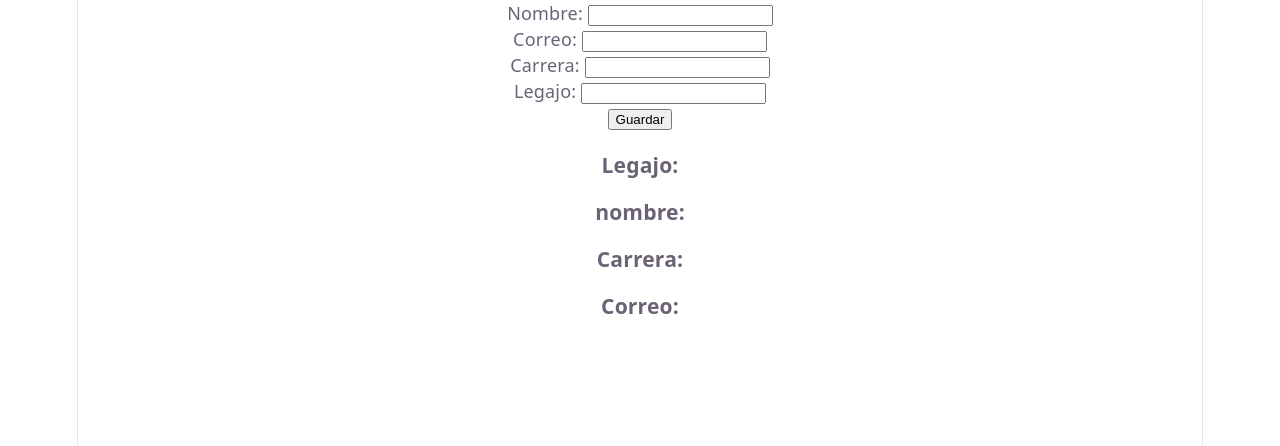
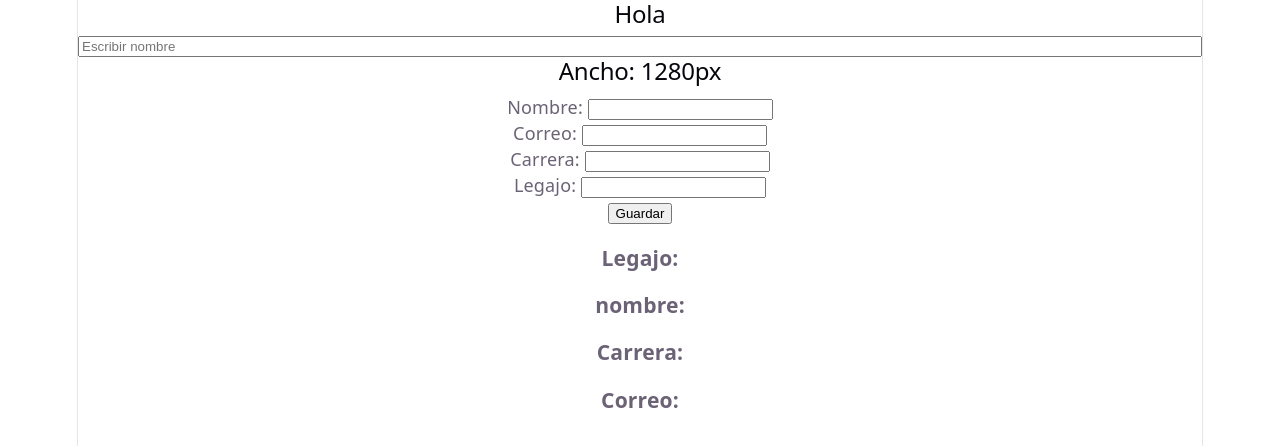
Before and after one commit to Mateo-Sar/SGA, a React (Vite) app in the folder frontend-react/: page / in a window 1280 px wide. Shown: the top 446 px of the page. Built offline with nearby package versions, Linux system fonts and the light colour scheme.

Commit message:
Clase 31: useEffect

```diff
--- a/frontend-react/src/App.jsx
+++ b/frontend-react/src/App.jsx
@@ -10,14 +10,27 @@
 import CambiarMensaje from "./components/Ejemplos/CambiarMensaje";
 import CambiarTamanoTexto from "./components/Ejemplos/CambiarTamanoTexto"*/
 import FormularioAlumno from "./components/FormularioAlumno";
+import Pantalla from "./components/Ejemplos/pantalla";
+import { useEffect, useState } from "react";
 
 function App(){
 
+  const [nombre,setNombre] = useState("")
 
+  useEffect(()=>{
+    if (nombre){
+      document.title = `Hola ${nombre}`
+    } else{
+      document.title = "Mi aplicacion"
+    }
+  },[nombre])
 
   return(
 
     <>
+    <h2>Hola {nombre}</h2>
+    <input type="text" value={nombre} onChange={(e) => setNombre(e.target.value)} placeholder="Escribir nombre" />
+    <Pantalla/>
     <FormularioAlumno/>
     </>
 
--- /dev/null
+++ b/frontend-react/src/components/Ejemplos/pantalla.jsx
@@ -0,0 +1,20 @@
+import { useEffect, useState } from "react";
+
+function Pantalla(){
+    const [ancho,setAncho] = useState(window.innerWidth)
+    useEffect(()=>{
+        const actualizarAncho = ()=> {
+            setAncho(window.innerWidth)
+        }
+        window.addEventListener("resize",actualizarAncho)
+
+        return ()=>{
+            window.removeEventListener("resize",actualizarAncho)
+        }
+    },[])
+    return(
+        <h2>Ancho: {ancho}px</h2>
+    )
+}
+
+export default Pantalla;
```
